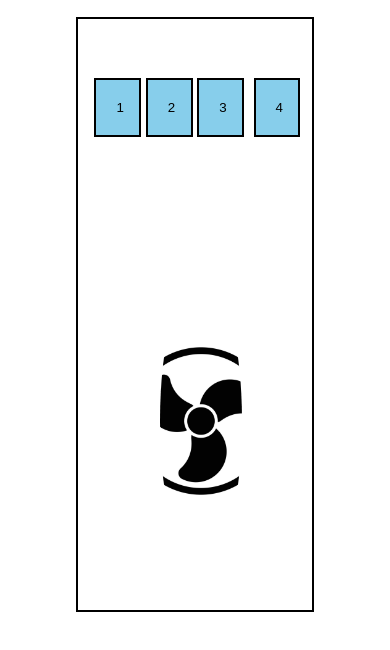
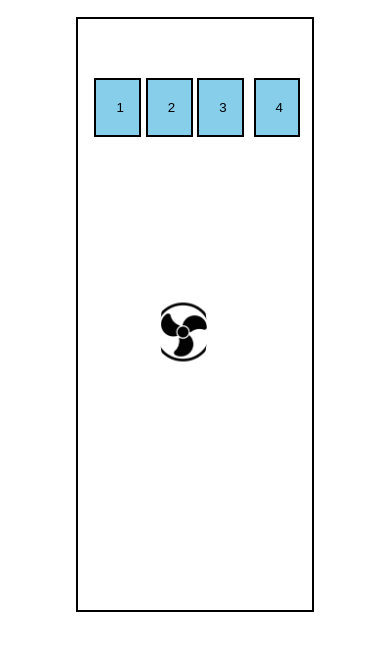
Before and after one commit to vinayjanjirala/20-12-24-css-task, a plain HTML site: page task2.html in a window 390 px wide. Shown: the part 136-786 px from the top of the page. Drawn offline with Linux system fonts and the light colour scheme.

Commit message:
animation task

```diff
--- a/style2.css
+++ b/style2.css
@@ -61,21 +61,21 @@
  .switch-1:hover~.photo{
     animation-name: fan;
     animation-iteration-count: infinite;
-    animation-duration: 1.5s;
+    animation-duration: 1s;
     animation-timing-function: linear;
     transition: 3s ease;
 }
 .switch-2:hover~.photo{
     animation-name: fan;
     animation-iteration-count: infinite;
-    animation-duration: 1s;
+    animation-duration: 0.8s;
     animation-timing-function: linear;
     transition: 3s ease;
 }
 .switch-3:hover~.photo{
     animation-name: fan;
     animation-iteration-count: infinite;
-    animation-duration: 0.5s;
+    animation-duration: 0.4s;
     animation-timing-function: linear;
     transition: 2s ease;
 }
@@ -96,3 +96,13 @@
 
     }
 }
+@media screen and ( max-width : 600px ) {
+
+    .photo{
+        width: 20%;
+        height: 20%;
+        border-radius: 50%;
+        object-fit: cover;
+        background-color: white;
+    }
+}
```
